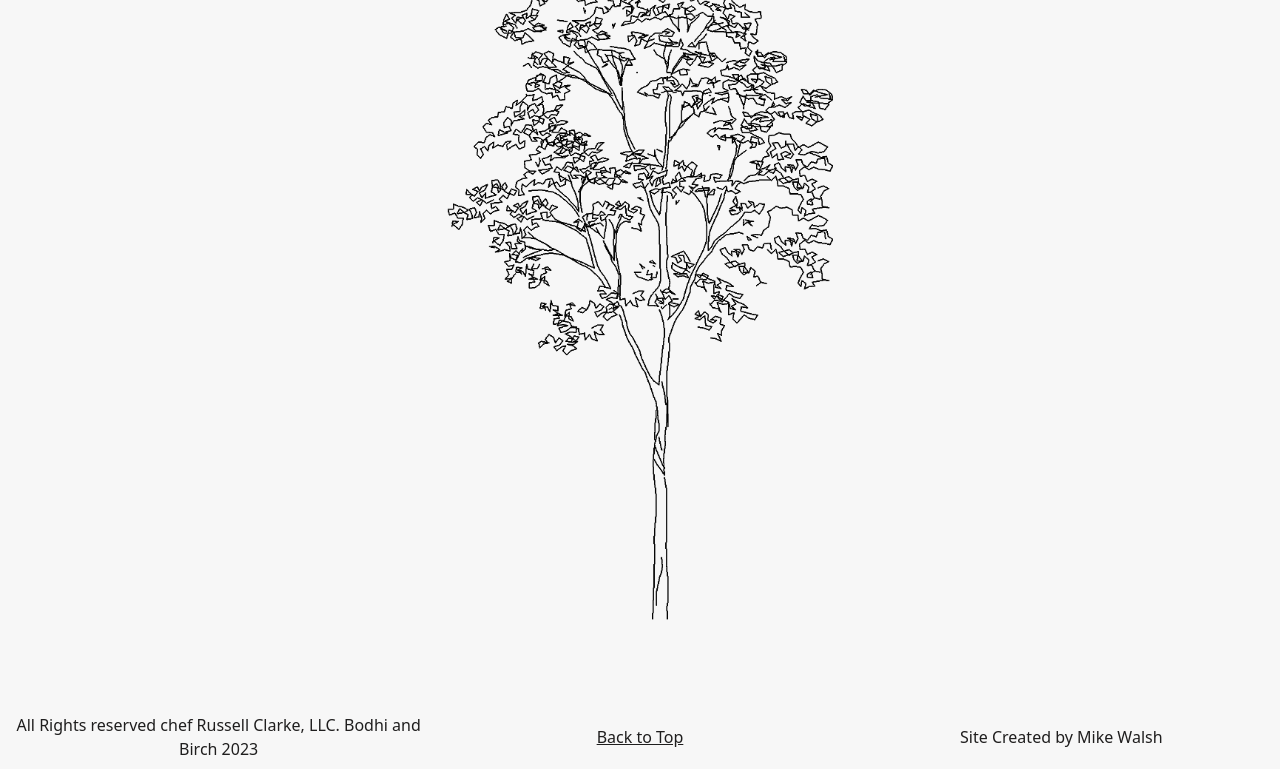
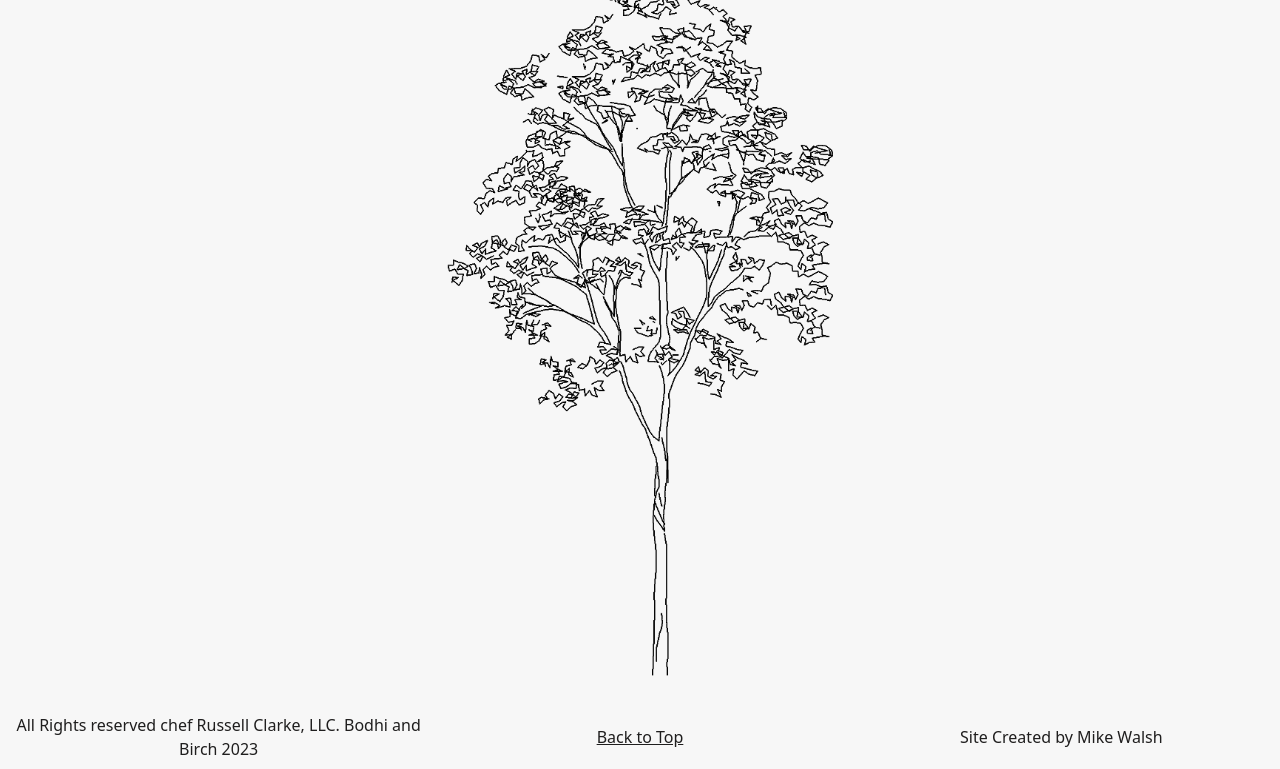
Before and after one commit to mswalsh68/Eat-Bodhi-and-Birch, a plain HTML site: page home.html in a window 1280 px wide. Shown: the part 151-920 px from the top of the page. Drawn offline with nearby package versions, Linux system fonts and the light colour scheme; a script that the page names is missing.

Commit message:
transition

```diff
--- a/home.html
+++ b/home.html
@@ -41,10 +41,10 @@
     </div>
 
 
-    <div class="mainLogo">
+    <main class="transition-fade main">
 
     <h1>Info to Come</h1>
-    </div>
+    </main>
 
 
 
--- /dev/null
+++ b/indexstyle.css
@@ -0,0 +1,11 @@
+*, *::before, *::after{
+    margin: 0;
+    padding: 0;
+    box-sizing: border-box;
+}
+
+body{
+    height: 100vh;
+    background-color: #f7f7f7;
+    mix-blend-mode:darken;
+}
--- a/styles.css
+++ b/styles.css
@@ -5,10 +5,6 @@
 }
 
 body{
-    background-image: url('images/1-19866_transparent-white-tree-png-silver-birch-tree-cad.png');
-    background-position:center;
-    background-repeat: no-repeat;
-    background-size: contain;
     height: 100vh;
     background-color: #f7f7f7;
     mix-blend-mode:darken;
@@ -21,6 +17,7 @@ body{
     display: grid;
     place-items: center;
     height: 100vh;
+    background-color: #f7f7f7;
 }
 
 .enter img{
@@ -95,7 +92,11 @@ body{
 }
 
 
-.mainLogo{
+.main{
+    background-image: url('images/1-19866_transparent-white-tree-png-silver-birch-tree-cad.png');
+    background-position:center;
+    background-repeat: no-repeat;
+    background-size: contain;
     display: grid;
     justify-items:flex-start;
     padding: 1rem;
```
